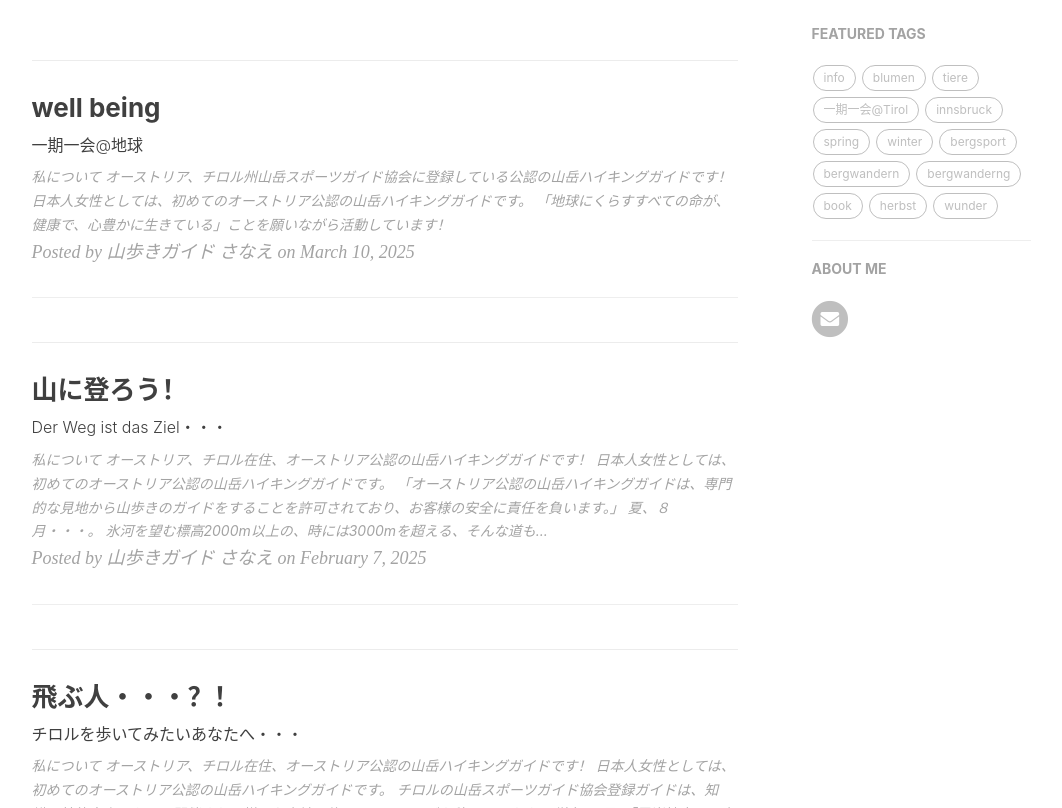
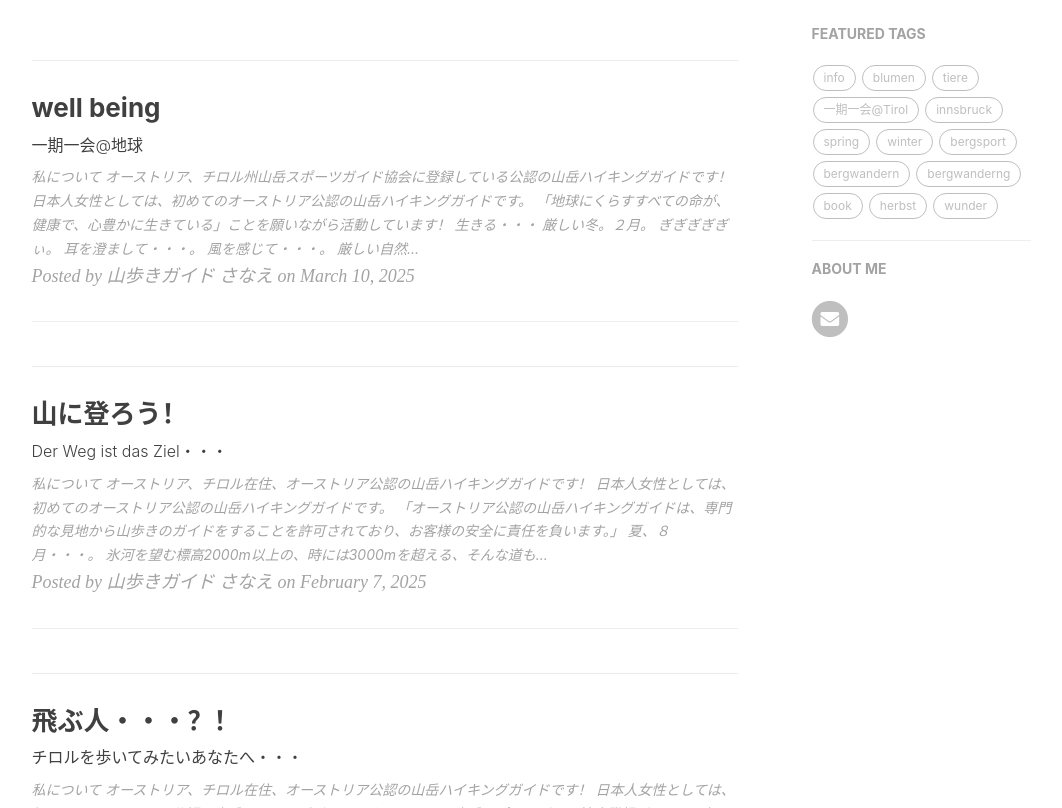
Before and after one commit to yamayagi/yamayagi.github.io, a Jekyll site: the page built from index.html, in a window 1280 px wide and 900 px high, scrolled down 330 px, cut to the strip 92-900 px from the top of the window. Shown: the whole strip, without its empty margins (136-1198 px from the left). Built offline with Jekyll 4.4.1, drawn with Linux system fonts in a browser that asks for light colours; nearby versions of some CDN libraries; the list of posts is cut into pages by our own code; comment, search, counter and statistics services are not loaded.

Commit message:
Update 2025-03-10-bergsport.md

```diff
--- a/_posts/2025-03-10-bergsport.md
+++ b/_posts/2025-03-10-bergsport.md
@@ -13,3 +13,25 @@
 「地球にくらすすべての命が、健康で、心豊かに生きている」ことを願いながら活動しています！
 
 ![20250222christrose](https://piwigo.schickl.de/i.php?/upload/2025/03/10/20250310051938-930ad4cc-me.jpg)
+
+
+# 生きる・・・
+
+厳しい冬。２月。
+
+ぎぎぎぎぎぃ。
+
+耳を澄まして・・・。
+
+![20250212eismauer](https://piwigo.schickl.de/i.php?/upload/2025/03/10/20250310051626-3d4c9951-me.jpg)
+
+風を感じて・・・。
+
+厳しい自然の中で生きぬいた大きな角のシュタインボックに出会った。
+
+![202502024steinbock](https://piwigo.schickl.de/i.php?/upload/2025/03/10/20250310051839-5049a6cf-me.jpg)
+
+寒かった。本当に寒かった。寒い日が続いた。
+
+
+# 学ぶ！
```
